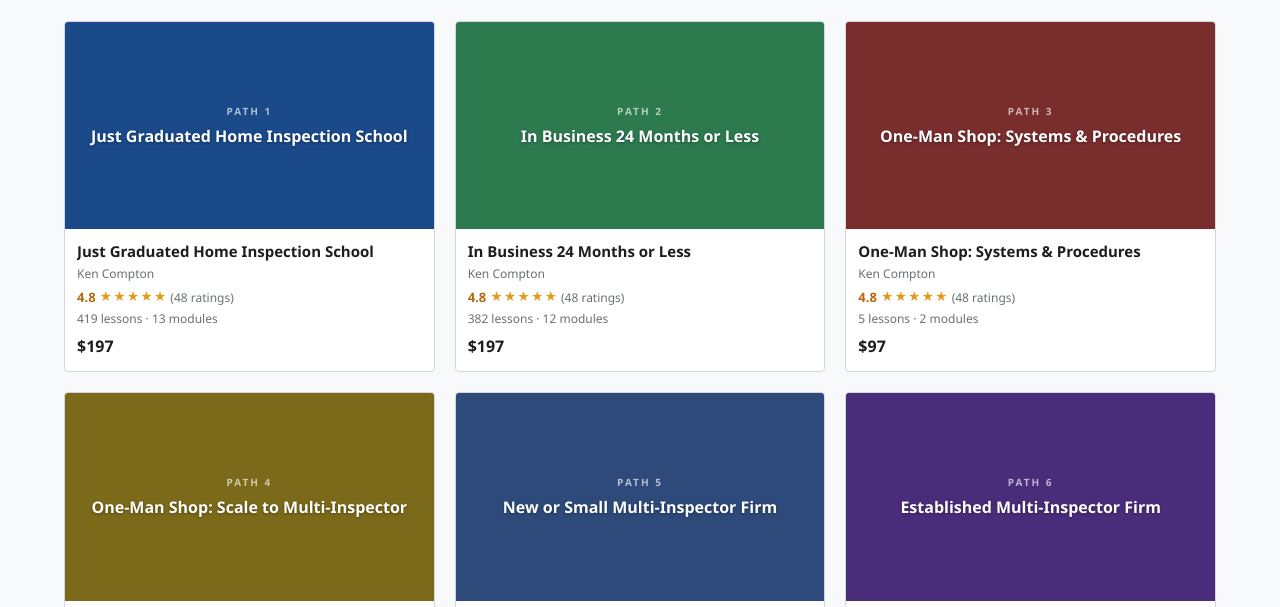
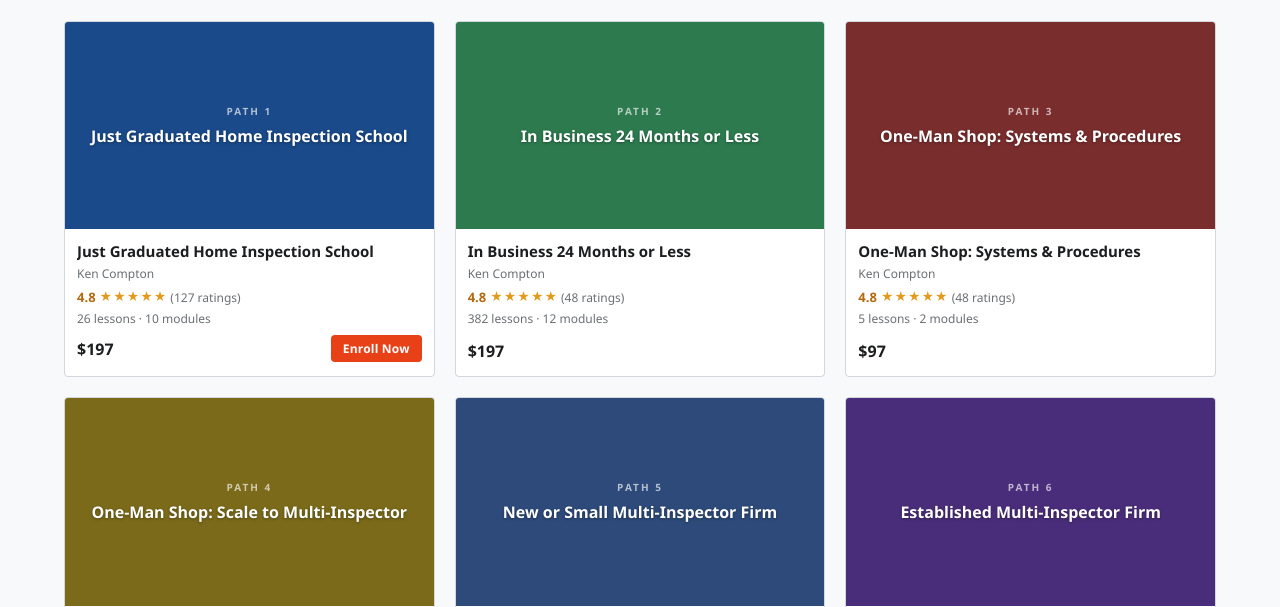
Before and after one commit to homeinspectorhelp/higa, a plain HTML site: page resources/sites/inspector-playbook-lms/index.html in a window 1280 px wide. Shown: the part 193-800 px from the top of the page. Drawn offline with Linux system fonts and the light colour scheme.

Commit message:
max: save resources/sites/inspector-playbook-lms/index.html

```diff
--- a/resources/sites/inspector-playbook-lms/index.html
+++ b/resources/sites/inspector-playbook-lms/index.html
@@ -342,6 +342,18 @@
     border-radius: 3px;
     letter-spacing: 0.2px;
   }
+  .card-enroll {
+    margin-left: auto;
+    font-size: 12px;
+    font-weight: 700;
+    color: #fff;
+    background: #e84118;
+    padding: 5px 12px;
+    border-radius: 4px;
+    letter-spacing: 0.2px;
+    transition: background 0.15s;
+  }
+  .course-card:hover .card-enroll { background: #c93610; }
 
   /* ── FOOTER ── */
   footer {
@@ -400,7 +412,7 @@
   <div class="course-grid" id="course-grid">
 
     <!-- PATH 1 -->
-    <a href="#" class="course-card" data-tags="starting">
+    <a href="course-just-graduated.html" class="course-card" data-tags="starting">
       <div class="card-thumb" style="background-color:#1a4a8a;">
         <div class="card-thumb-inner">
           <div class="thumb-path-label">Path 1</div>
@@ -419,11 +431,12 @@
             <span class="star">&#9733;</span>
             <span class="star">&#9733;</span>
           </div>
-          <span class="rating-count">(48 ratings)</span>
+          <span class="rating-count">(127 ratings)</span>
         </div>
-        <div class="card-meta">419 lessons &middot; 13 modules</div>
+        <div class="card-meta">26 lessons &middot; 10 modules</div>
         <div class="card-footer">
           <span class="card-price">$197</span>
+          <span class="card-enroll">Enroll Now</span>
         </div>
       </div>
     </a>
```
